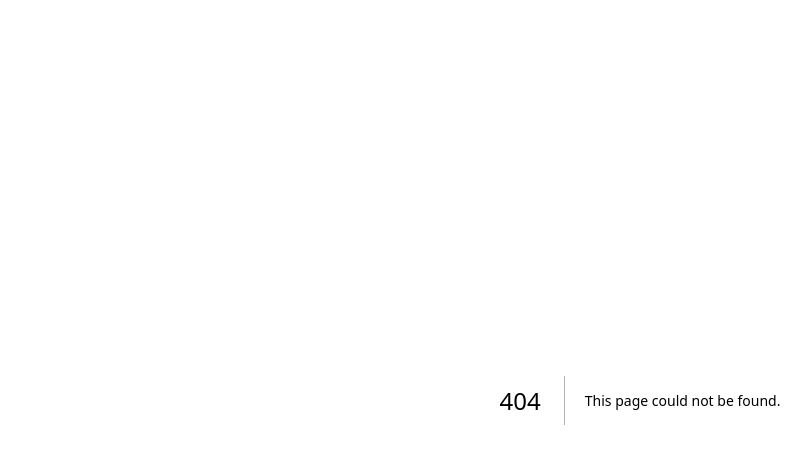
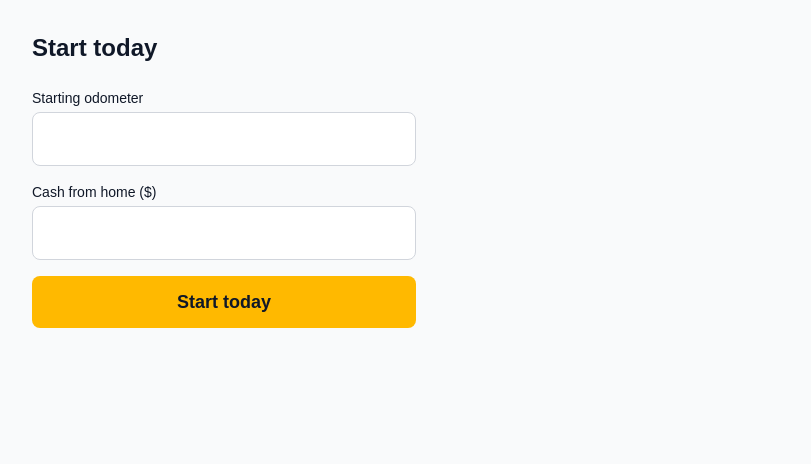
Before and after one commit to phn25/vaultrun, a Next.js app: page /run/start in a window 1280 px wide. Before the commit this address had no page. Shown: the top 464 px of the page, without its empty margins (0-811 px from the left). Built offline with nearby package versions, Linux system fonts and the light colour scheme.

Commit message:
feat: start today form

```diff
--- /dev/null
+++ b/src/app/run/start/page.tsx
@@ -0,0 +1,42 @@
+export default function StartTodayPage() {
+  return (
+    <main className="min-h-screen bg-gray-50 p-4 text-gray-900 sm:p-8">
+      <h1 className="text-2xl font-bold">Start today</h1>
+
+      <form className="mt-6 flex max-w-sm flex-col gap-4">
+        <label className="flex flex-col gap-1">
+          <span className="text-sm font-medium">Starting odometer</span>
+          <input
+            name="startOdometer"
+            type="number"
+            inputMode="numeric"
+            min={0}
+            step={1}
+            required
+            className="rounded-lg border border-gray-300 bg-white p-3 text-lg"
+          />
+        </label>
+
+        <label className="flex flex-col gap-1">
+          <span className="text-sm font-medium">Cash from home ($)</span>
+          <input
+            name="cashFromHome"
+            type="number"
+            inputMode="numeric"
+            min={0}
+            step={1}
+            required
+            className="rounded-lg border border-gray-300 bg-white p-3 text-lg"
+          />
+        </label>
+
+        <button
+          type="submit"
+          className="rounded-lg bg-amber-400 p-3 text-lg font-semibold text-gray-900 hover:bg-amber-500"
+        >
+          Start today
+        </button>
+      </form>
+    </main>
+  );
+}
```
